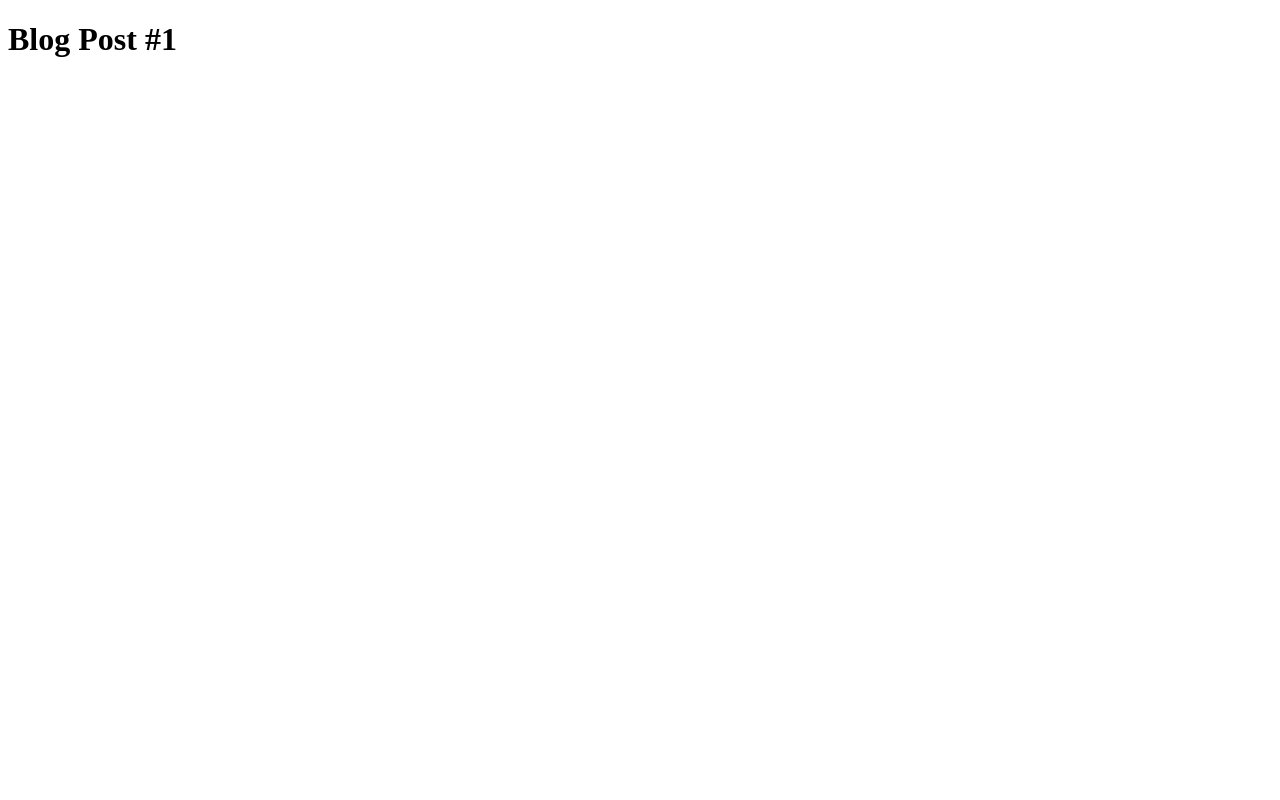
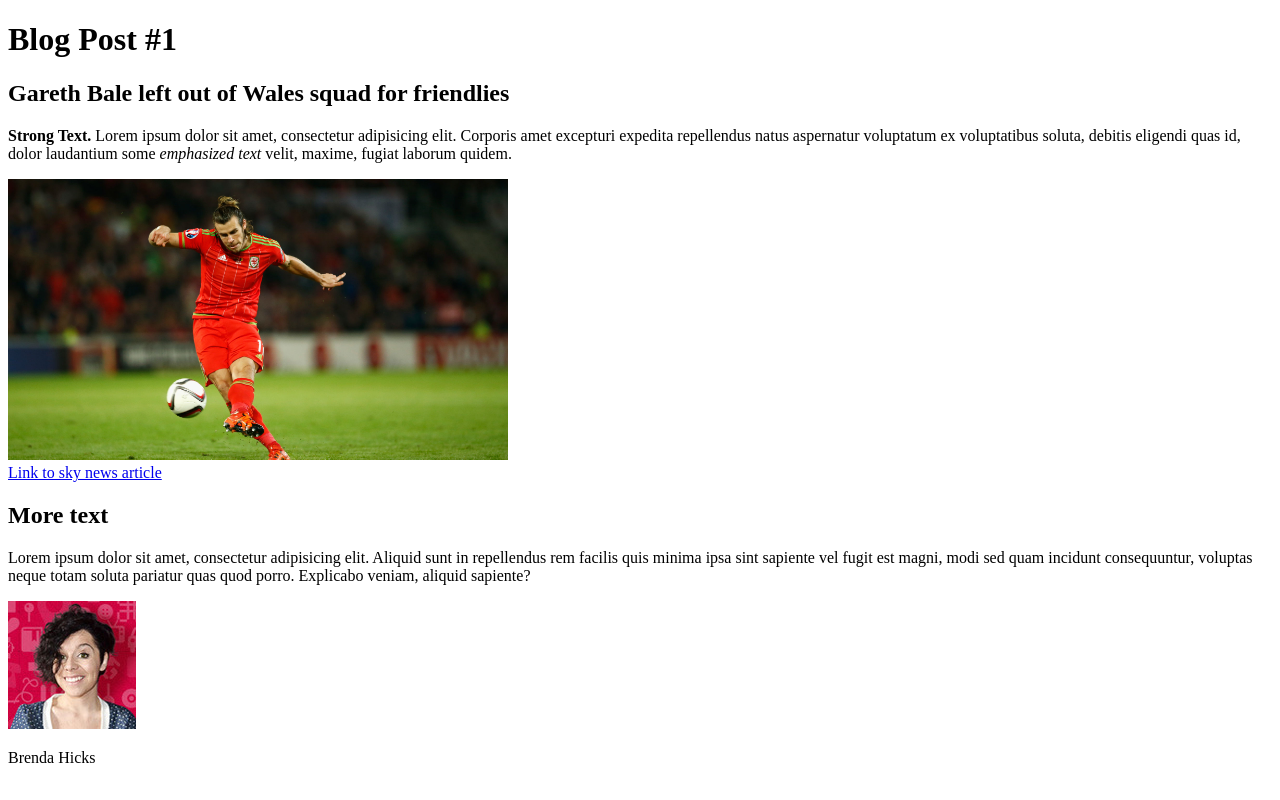
Before and after one commit to dominicdaviesme/fake-blog, a plain HTML site: page index.html in a window 1280 px wide. Drawn offline with Linux system fonts and the light colour scheme.

Commit message:
Added images and links

```diff
--- a/index.html
+++ b/index.html
@@ -6,6 +6,15 @@
 </head>
 <body>
 	<h1>Blog Post #1</h1>
+	<h2>Gareth Bale left out of Wales squad for friendlies</h2>
+	<p><strong>Strong Text.</strong>  Lorem ipsum dolor sit amet, consectetur adipisicing elit. Corporis amet excepturi expedita repellendus natus aspernatur voluptatum ex voluptatibus soluta, debitis eligendi quas id, dolor laudantium some <em>emphasized text</em> velit, maxime, fugiat laborum quidem.</p>
+	<img src="img/gareth%20bale.jpg" width="500px" alt="Gareth Bale" />
 
+	<br>
+	<a href="http://www.skysports.com/football/news/12018/10209602/gareth-bale-left-out-of-wales-squad-for-friendlies" target="_blank">Link to sky news article</a>
+	<h2>More text</h2>
+	<p>Lorem ipsum dolor sit amet, consectetur adipisicing elit. Aliquid sunt in repellendus rem facilis quis minima ipsa sint sapiente vel fugit est magni, modi sed quam incidunt consequuntur, voluptas neque totam soluta pariatur quas quod porro. Explicabo veniam, aliquid sapiente?</p>
+	<img src="img/author1.jpg" alt="Brenda Hicks">
+	<p>Brenda Hicks</p>
 </body>
 </html>
```
Also changed, not shown: img/author1.jpg (added), img/author2.jpg (added), img/coffee-2246468_1280.jpg (added), img/gareth bale.jpg (added), img/rsz_mirror-64366_1280.jpg (added).
